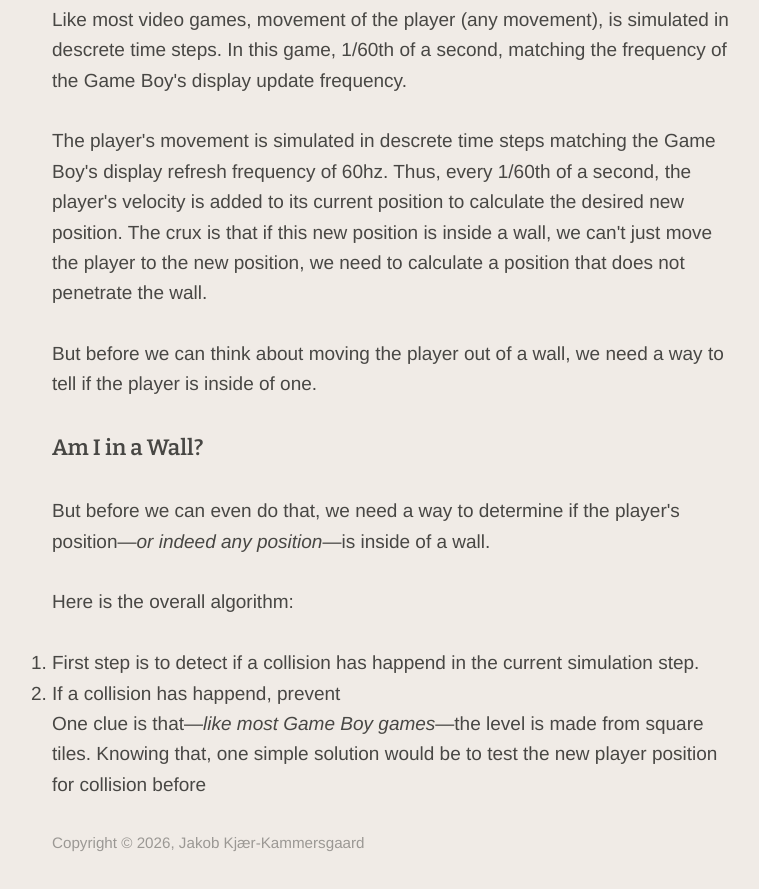
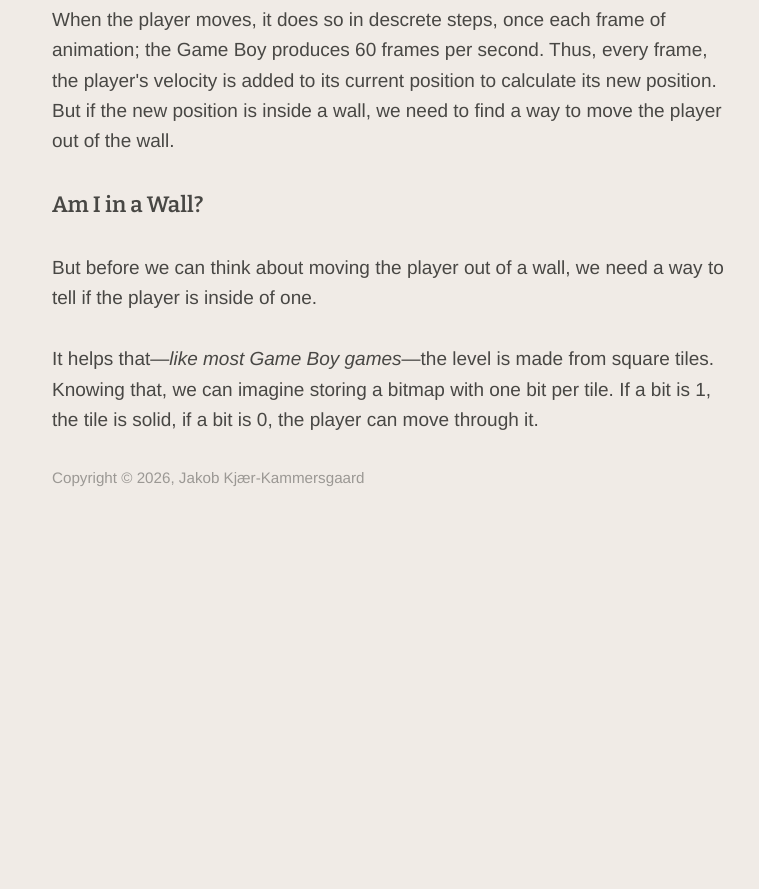
Before and after one commit to miscellus/miscellus.github.io, an Eleventy site: page projects/gameboy-game.md in a window 1280 px wide. Shown: the part 1200-2089 px from the top of the page, without its empty margins (246-1005 px from the left). After the commit the page ends 1778 px from the top, so only its background shows below. Built offline with nearby package versions, Linux system fonts and the light colour scheme; Eleventy itself is replaced by a stand-in of ours; files that its build step writes are made by us from their sources.

Commit message:
progress

```diff
--- a/projects/gameboy-game.md
+++ b/projects/gameboy-game.md
@@ -20,28 +20,10 @@ In the video above, you see me jumping around a simple platform level. I want
 to talk a bit about how I prevent the little guy from falling through the
 ground or walking through walls.
 
-{#
-The player's movement is simulated in descrete time steps matching the Game Boy's display refresh frequency of 60hz. Thus, every 1/60th of a second, the player's velocity is added to its current position to calculate the desired new position. The crux is that if this new position is inside a wall, we can't just move the player to the new position, we need to calculate a position that does not penetrate the wall.
-#}
+When the player moves, it does so in descrete steps, once each frame of animation; the Game Boy produces 60 frames per second. Thus, every frame, the player's velocity is added to its current position to calculate its new position. But if the new position is inside a wall, we need to find a way to move the player out of the wall.
 
-Like most video games, movement of the player (any movement), is simulated in descrete time steps. In this game, 1/60th of a second, matching the frequency of the Game Boy's display update frequency.
-
-The player's movement is simulated in descrete time steps matching the Game Boy's display refresh frequency of 60hz. Thus, every 1/60th of a second, the player's velocity is added to its current position to calculate the desired new position. The crux is that if this new position is inside a wall, we can't just move the player to the new position, we need to calculate a position that does not penetrate the wall.
-
+### Am I in a Wall?
 But before we can think about moving the player out of a wall, we need a way to tell if the player is inside of one.
 
-### Am I in a Wall?
-But before we can even do that, we need a way to determine if the player's position&mdash;*or indeed any position*&mdash;is inside of a wall.
-
-{#
-As the game is updated in descrete timesteps of 1/60th of a second,
-#}
-
-Here is the overall algorithm:
-
-1. First step is to detect if a collision has happend in the current simulation step.
-1. If a collision has happend, prevent
-
-
-One clue is that&mdash;*like most Game Boy games*&mdash;the level is made from
-square tiles. Knowing that, one simple solution would be to test the new player position for collision before
+It helps that&mdash;*like most Game Boy games*&mdash;the level is made from
+square tiles. Knowing that, we can imagine storing a bitmap with one bit per tile. If a bit is 1, the tile is solid, if a bit is 0, the player can move through it.
```
